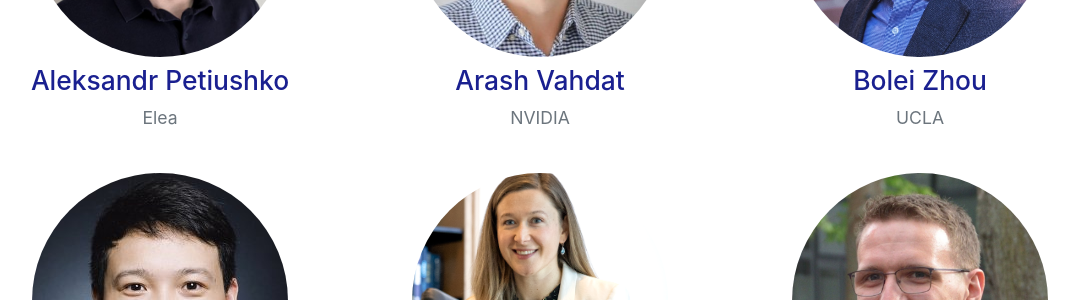
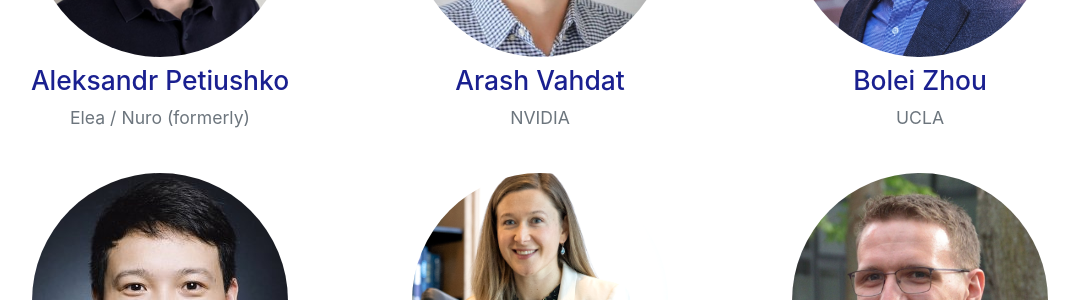
Before and after one commit to Uncertainty-CV/2025, a Jekyll site: the page built from index.html, in a window 1280 px wide and 900 px high, scrolled down 1230 px. Shown: the part 153-453 px from the top of the window, without its empty margins (100-1179 px from the left). Built offline with Jekyll 4.4.1, drawn with Linux system fonts in a browser that asks for light colours.

Commit message:
Update speakers.yml

```diff
--- a/_data/speakers.yml
+++ b/_data/speakers.yml
@@ -1,5 +1,5 @@
 - name: Aleksandr Petiushko
-  affiliation: Elea
+  affiliation: Elea / Nuro (formerly)
   abstract: TBA
   img: aleksandr.png
   url: "https://petiushko.info/"
```
